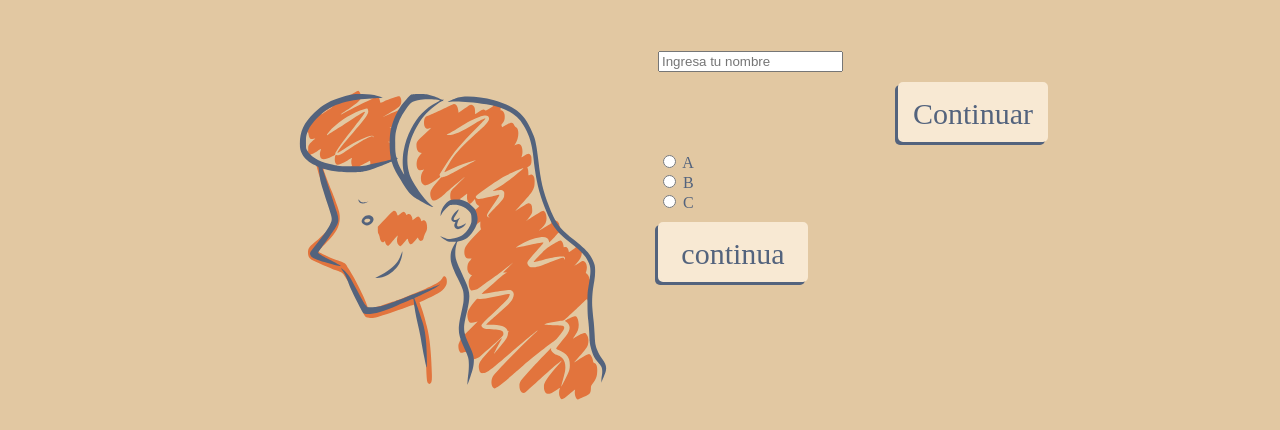
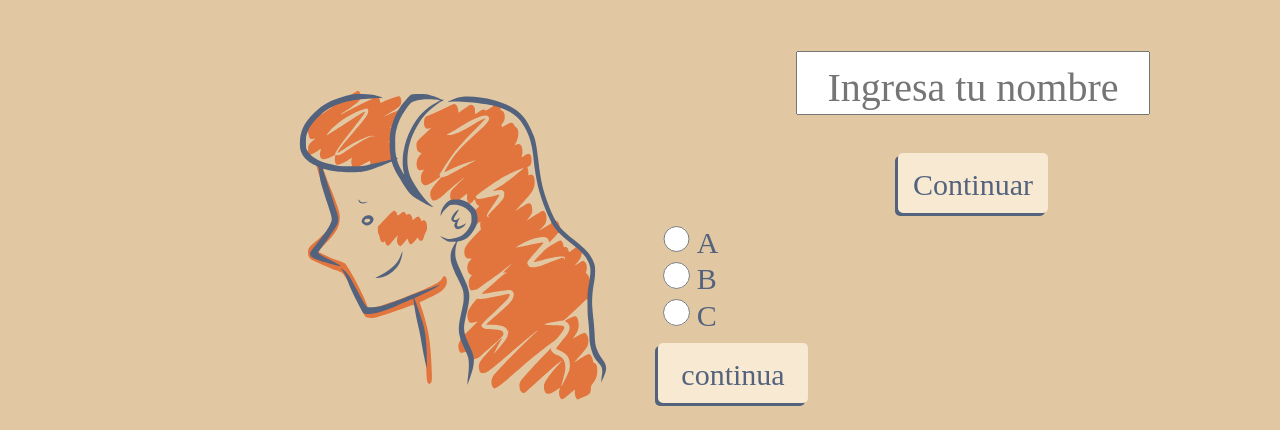
Before and after one commit to NatC18/Modelo-PV, a plain HTML site: page index_pv.html in a window 1280 px wide. Shown: the part 174-604 px from the top of the page. Drawn offline with Linux system fonts and the light colour scheme; a web font is replaced by a local one.

Commit message:
Update parte css.css

```diff
--- a/parte css.css
+++ b/parte css.css
@@ -67,7 +67,7 @@ h1{
 
 
 
-.nombre{
+#nombre{
     font-family: Lunchbox Regular;
     width: 350px;
     height: 50px;
@@ -127,5 +127,10 @@ h1{
 }
 
 .radio_q{
-    size:10px;
+    width: 2em;
+    height: 2em;
 }
+
+.res_radio{
+    font-size: 30px;
+}
```
